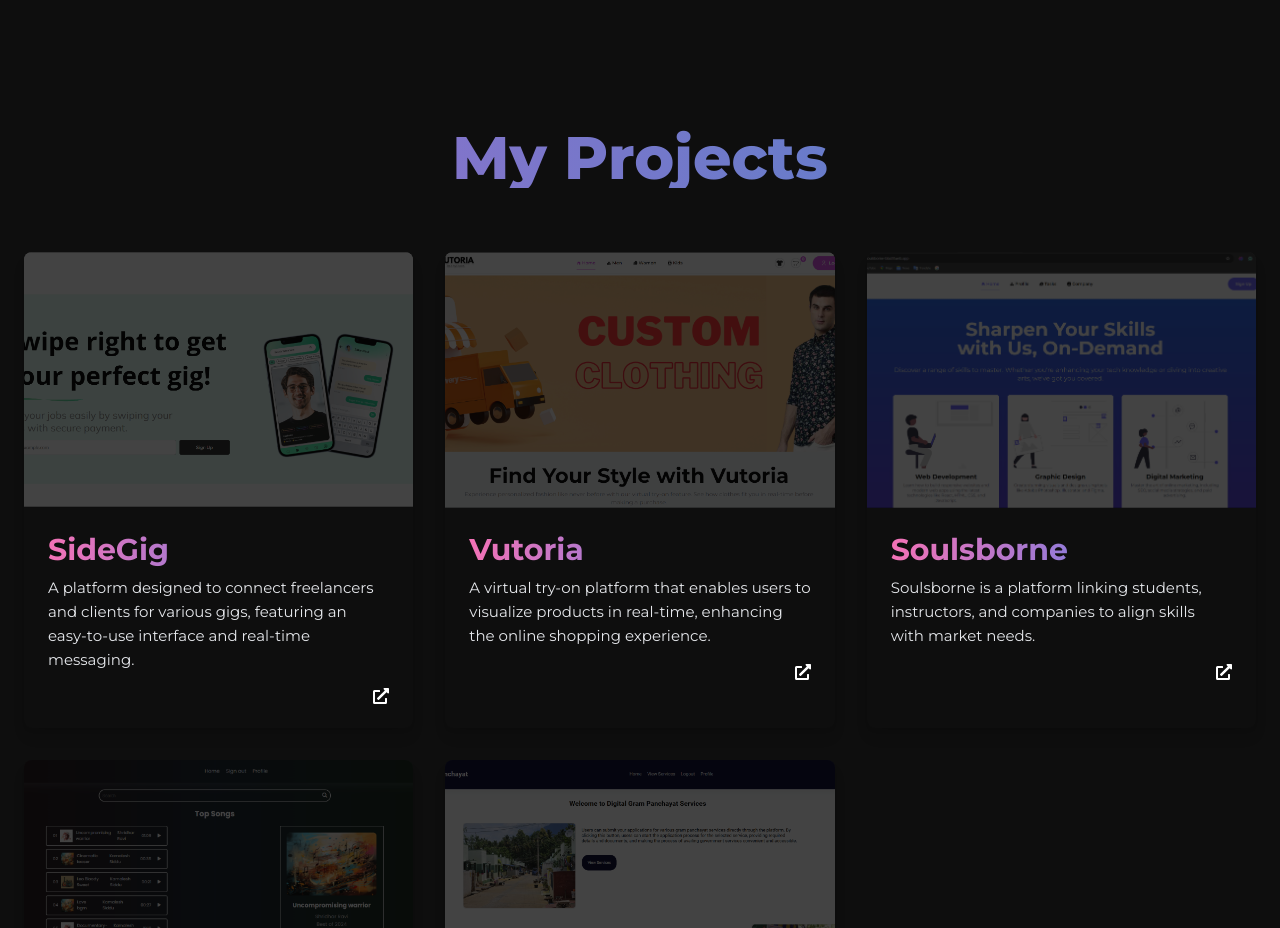
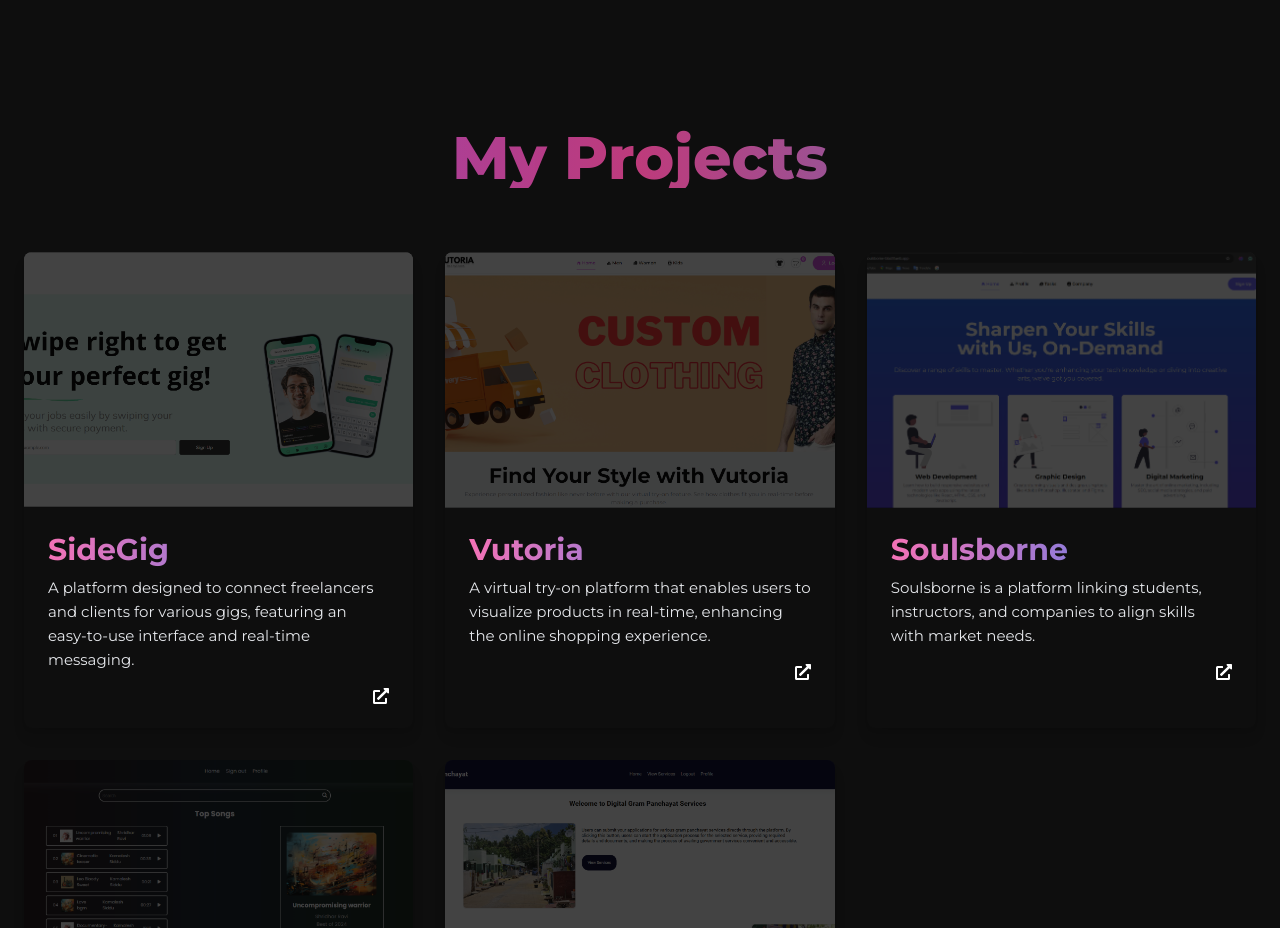
Before and after one commit to johnwesley755/portfolio-web-app, a React (Vite) app in the folder portfolio/: page / in a window 1280 px wide. Shown: the part 3000-3928 px from the top of the page. Built offline with nearby package versions, Linux system fonts and the light colour scheme.

Commit message:
Updated committed message

```diff
--- a/portfolio/src/Project.jsx
+++ b/portfolio/src/Project.jsx
@@ -51,7 +51,7 @@ const Project = () => {
       <div className="absolute inset-0"></div>
       <div className="max-w-7xl mx-auto px-6 relative z-10">
         <motion.h2
-          className="text-5xl md:text-6xl font-extrabold text-center mb-16 text-transparent bg-clip-text bg-gradient-to-r from-purple-400 to-blue-400 animate-pulse"
+          className="text-5xl md:text-6xl font-extrabold text-center mb-16 text-transparent bg-clip-text bg-gradient-to-r from-purple-500 via-pink-500 to-blue-400 animate-pulse"
           initial={{ opacity: 0, translateY: -50 }}
           whileInView={{ opacity: 1, translateY: 0 }}
           viewport={{ once: true }}
```
